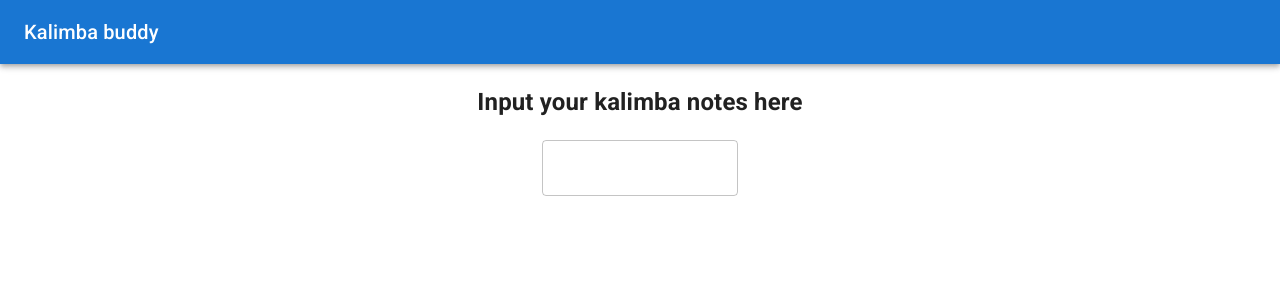
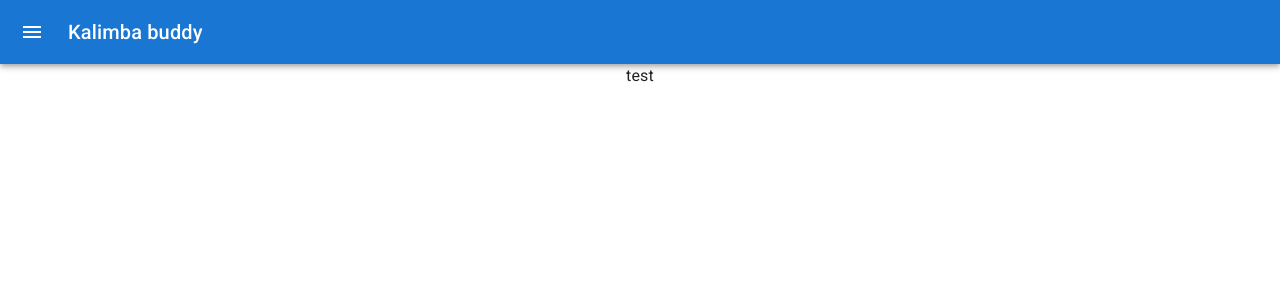
Before and after one commit to szymonbultrowicz/kalimba-buddy, a React (Create React App) app: page /settings in a window 1280 px wide. Shown: the top 300 px of the page. Built offline with nearby package versions, Linux system fonts and the light colour scheme; what antlr4 would draw is missing.

Commit message:
Settings in development

```diff
--- a/package.json
+++ b/package.json
@@ -17,8 +17,10 @@
     "@types/react": "^18.0.26",
     "@types/react-dom": "^18.0.10",
     "antlr4": "4.11.0",
+    "jotai": "^1.12.1",
     "react": "^18.2.0",
     "react-dom": "^18.2.0",
+    "react-router-dom": "^6.6.1",
     "react-scripts": "5.0.1",
     "typescript": "^4.9.4",
     "web-vitals": "^2.1.4"
--- a/src/App.tsx
+++ b/src/App.tsx
@@ -1,4 +1,4 @@
-import React from "react";
+import React, { useState } from "react";
 import "./App.css";
 
 import "@fontsource/roboto/300.css";
@@ -12,11 +12,27 @@ import {
   AppBar,
   Box,
   createTheme,
+  IconButton,
   ThemeProvider,
   Toolbar,
   Typography,
   useMediaQuery,
 } from "@mui/material";
+import MenuIcon from "@mui/icons-material/Menu";
+import { NavMenu } from "./navigation/NavMenu";
+import { createBrowserRouter, RouterProvider } from "react-router-dom";
+import { Settings } from "./settings/Settings";
+
+const router = createBrowserRouter([
+  {
+    path: "/",
+    element: <Colorizer />,
+  },
+  {
+    path: "settings",
+    element: <Settings />,
+  },
+]);
 
 function App() {
   const prefersDarkMode = useMediaQuery("(prefers-color-scheme: dark)");
@@ -31,20 +47,32 @@ function App() {
     [prefersDarkMode]
   );
 
+  const [navMenuOpened, setNavMenuOpened] = useState(false);
+
   return (
     <ThemeProvider theme={theme}>
       <CssBaseline enableColorScheme />
       <Box sx={{ flexGrow: 1 }}>
         <AppBar position="static">
           <Toolbar>
+            <IconButton
+              edge="start"
+              color="inherit"
+              aria-label="menu"
+              sx={{ mr: 2 }}
+              onClick={() => setNavMenuOpened(!navMenuOpened)}
+            >
+              <MenuIcon />
+            </IconButton>
             <Typography variant="h6" component="div" sx={{ flexGrow: 1 }}>
               Kalimba buddy
             </Typography>
           </Toolbar>
         </AppBar>
-      </Box>
-      <Box sx={{ textAlign: "center" }}>
-        <Colorizer />
+        <Box component="main" sx={{ textAlign: "center", flexGrow: 1 }}>
+          <RouterProvider router={router} />
+        </Box>
+        <NavMenu open={navMenuOpened} onClose={() => setNavMenuOpened(false)} />
       </Box>
     </ThemeProvider>
   );
--- /dev/null
+++ b/src/navigation/NavMenu.tsx
@@ -0,0 +1,41 @@
+import {
+  Drawer,
+  List,
+  ListItem,
+  ListItemButton,
+  ListItemIcon,
+  ListItemText,
+} from "@mui/material";
+import SettingsIcon from "@mui/icons-material/Settings";
+import HomeIcon from "@mui/icons-material/Home";
+import { Link } from "react-router-dom";
+
+interface NavMenuProperties {
+  open: boolean;
+  onClose: () => void;
+}
+
+export const NavMenu = ({ open, onClose }: NavMenuProperties) => {
+  return (
+    <Drawer anchor="left" open={open} onClose={onClose}>
+      <List sx={{ width: 250, maxWidth: "100vw" }}>
+        <ListItem key="home" disablePadding component={Link} to="/">
+          <ListItemButton>
+            <ListItemIcon>
+              <HomeIcon />
+            </ListItemIcon>
+            <ListItemText primary="Home" />
+          </ListItemButton>
+        </ListItem>
+        <ListItem key="settings" disablePadding component={Link} to="/settings">
+          <ListItemButton>
+            <ListItemIcon>
+              <SettingsIcon />
+            </ListItemIcon>
+            <ListItemText primary="Settings" />
+          </ListItemButton>
+        </ListItem>
+      </List>
+    </Drawer>
+  );
+};
--- /dev/null
+++ b/src/settings/Settings.tsx
@@ -0,0 +1,3 @@
+export const Settings = () => {
+  return <>test</>;
+};
```
Also changed, not shown: src/settings/state.ts (added, +8 -0 lines), 1 other file (tests, documents, lock files or other folders).
